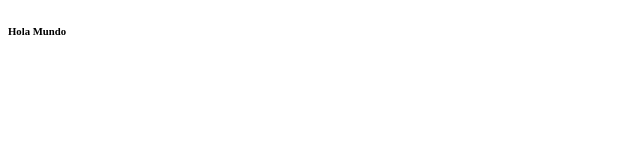
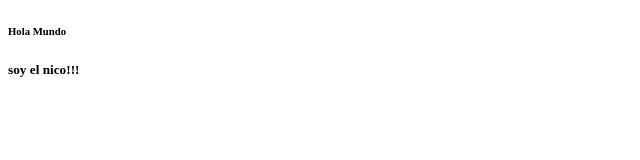
Before and after one commit to JhoelMaldonado/Tarea-16-08-22, a plain HTML site: page index.html in a window 1280 px wide. Shown: the full height of the page, 0-640 px from the left. Drawn offline with Linux system fonts and the light colour scheme.

Commit message:
segundo commit, nico

```diff
--- a/index.html
+++ b/index.html
@@ -8,5 +8,6 @@
 </head>
 <body>
     <h6>Hola Mundo</h6>
+    <h5>soy el nico!!!</h5>
 </body>
 </html>
```
